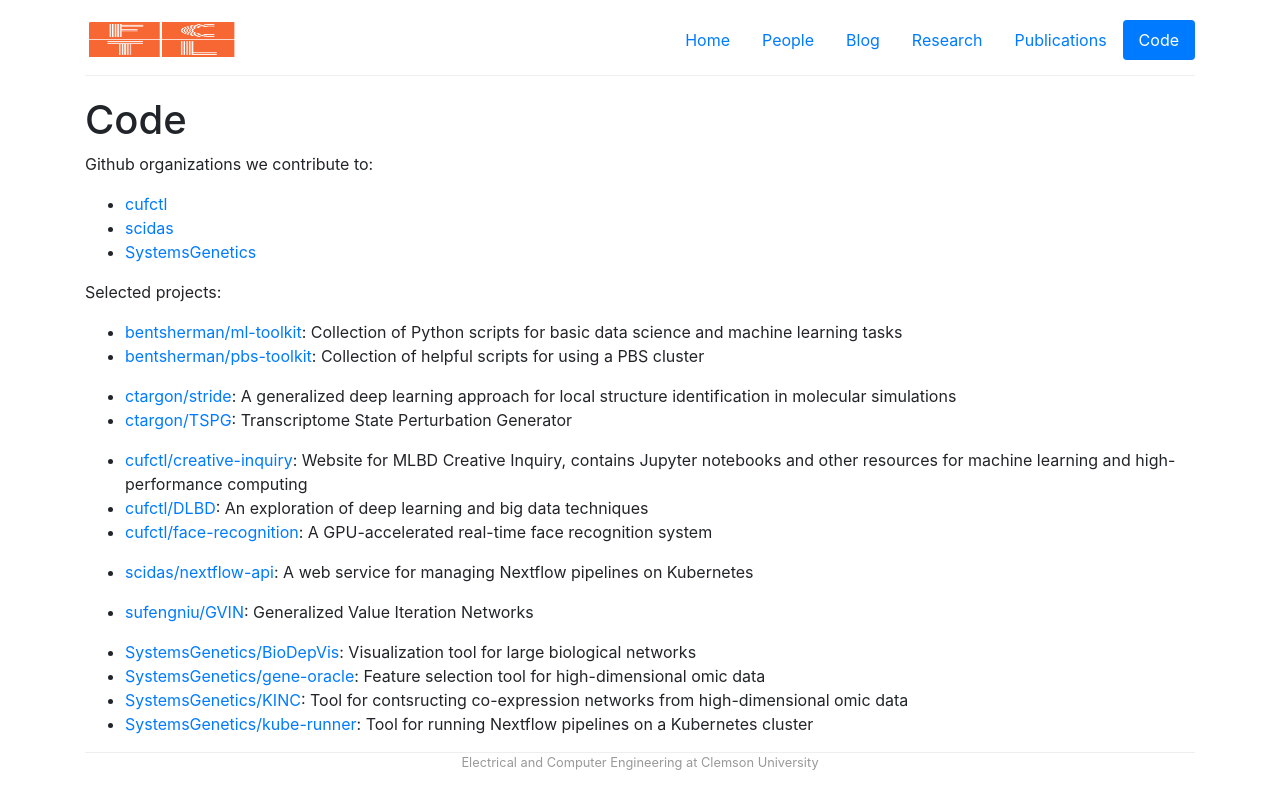
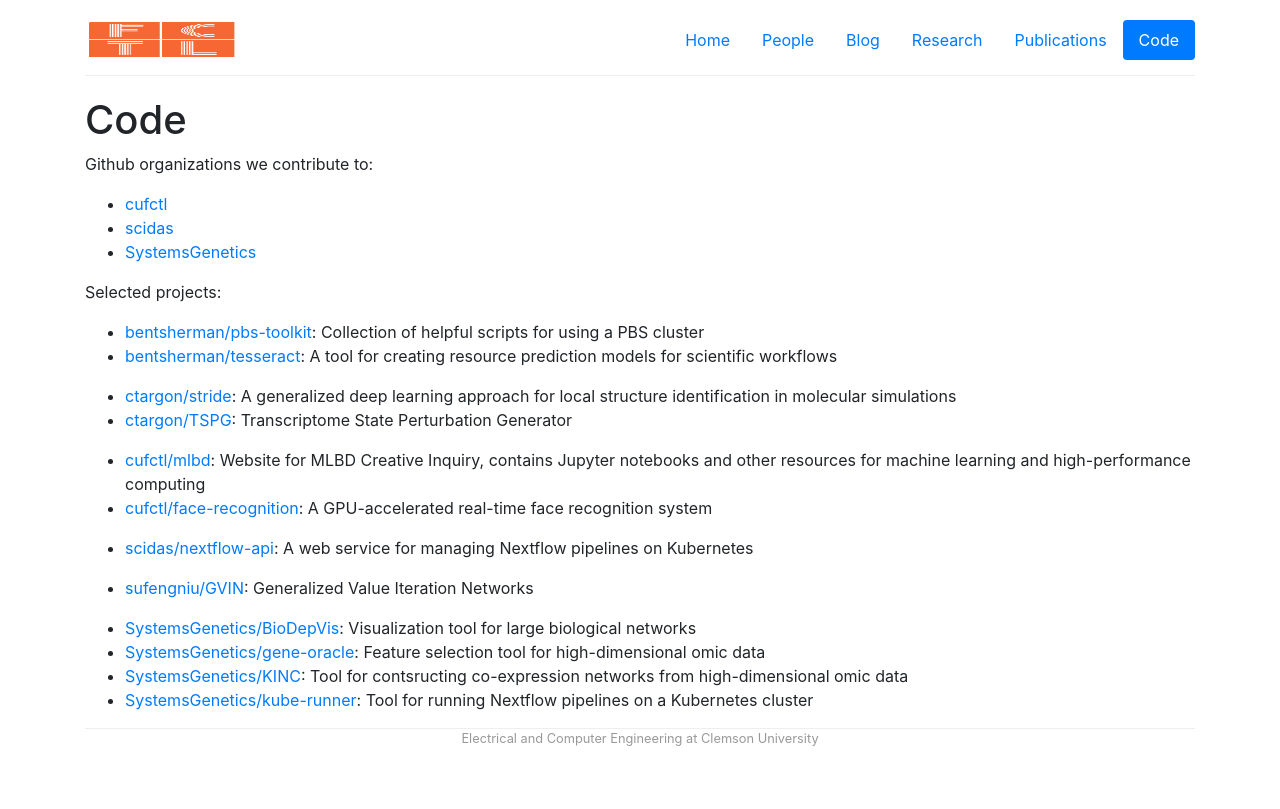
Before and after one commit to CUFCTL/cufctl.github.io, a Jekyll site: the page built from code.md, in a window 1280 px wide. Shown: the top 809 px of the page. Built offline with Jekyll 4.4.1, drawn with Linux system fonts in a browser that asks for light colours.

Commit message:
Fixed people section, updated selected code projects

```diff
--- a/code.md
+++ b/code.md
@@ -11,14 +11,13 @@ Github organizations we contribute to:
 
 Selected projects:
 
-- [bentsherman/ml-toolkit](https://github.com/bentsherman/ml-toolkit): Collection of Python scripts for basic data science and machine learning tasks
 - [bentsherman/pbs-toolkit](https://github.com/bentsherman/pbs-toolkit): Collection of helpful scripts for using a PBS cluster
+- [bentsherman/tesseract](https://github.com/bentsherman/tesseract): A tool for creating resource prediction models for scientific workflows
 
 - [ctargon/stride](https://github.com/ctargon/StrIde): A generalized deep learning approach for local structure identification in molecular simulations
 - [ctargon/TSPG](https://github.com/ctargon/TSPG): Transcriptome State Perturbation Generator
 
-- [cufctl/creative-inquiry](https://cufctl.github.io/creative-inquiry/): Website for MLBD Creative Inquiry, contains Jupyter notebooks and other resources for machine learning and high-performance computing
-- [cufctl/DLBD](https://github.com/CUFCTL/DLBD): An exploration of deep learning and big data techniques
+- [cufctl/mlbd](https://cufctl.github.io/mlbd/): Website for MLBD Creative Inquiry, contains Jupyter notebooks and other resources for machine learning and high-performance computing
 - [cufctl/face-recognition](https://github.com/CUFCTL/face-recognition): A GPU-accelerated real-time face recognition system
 
 - [scidas/nextflow-api](https://github.com/SciDAS/nextflow-api): A web service for managing Nextflow pipelines on Kubernetes
```
Also changed, not shown: index.html (+6 -6 lines).
